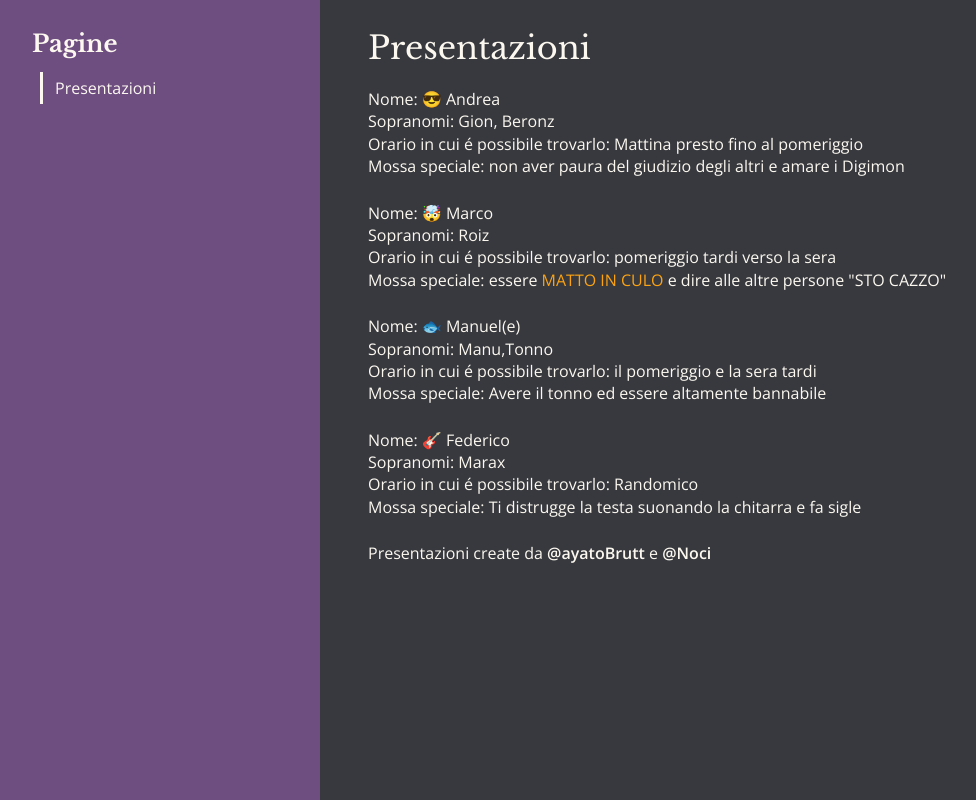
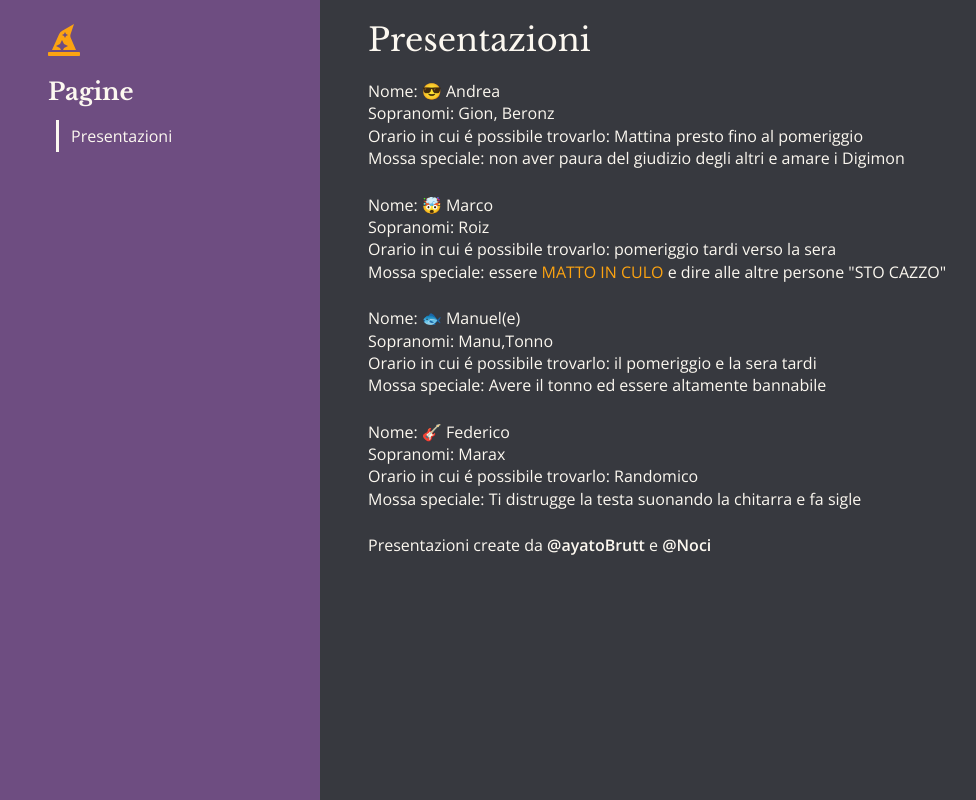
Before and after one commit to Sbax/therooflesstv, a React (Create React App) app: page /pages/presentazioni in a window 1280 px wide. Shown: the whole page, without its empty margins (0-976 px from the left). Built offline with nearby package versions, Linux system fonts and the light colour scheme.

Commit message:
Added navbar and 404 page

```diff
--- a/src/App.js
+++ b/src/App.js
@@ -1,6 +1,7 @@
 import React from 'react';
 import { Route, Switch } from 'wouter';
 import Home from './Home';
+import NotFound from './NotFound';
 import Pages from './Pages';
 import GlobalStyle from './theme/GlobalStyle';
 
@@ -12,6 +13,10 @@ function App() {
         <Route path="/" component={Home} />
         <Route path="/pages" component={Pages} />
         <Route path="/pages/:slug" component={Pages} />
+
+        <Route>
+          <NotFound />
+        </Route>
       </Switch>
     </>
   );
--- a/src/Home.js
+++ b/src/Home.js
@@ -9,6 +9,7 @@ import chroma from 'chroma-js';
 import React from 'react';
 import styled from 'styled-components';
 import { announcement } from './data/home.json';
+import Navbar from './Navbar';
 import Container from './styled/Container';
 import Hogwarts from './svgs/components/Hogwarts';
 import { breakpoints, colors, fontFamily } from './theme/theme';
@@ -74,6 +75,7 @@ const Announcement = styled.section`
 const Home = () => {
   return (
     <Container as="main">
+      <Navbar />
       <Illustration>
         <Hogwarts />
       </Illustration>
--- /dev/null
+++ b/src/Navbar.js
@@ -0,0 +1,49 @@
+import { faHatWizard } from '@fortawesome/free-solid-svg-icons';
+import { FontAwesomeIcon } from '@fortawesome/react-fontawesome';
+import React from 'react';
+import styled from 'styled-components';
+import { Link } from 'wouter';
+import { theme } from './theme/theme';
+
+const Container = styled.header`
+  background: ${theme.primary};
+  padding: 1.5rem 2rem;
+  padding-bottom: 0;
+
+  display: flex;
+  justify-content: space-between;
+  align-items: flex-end;
+
+  a {
+    color: ${theme.offWhite};
+    font-weight: bold;
+  }
+`;
+
+const HomeIcon = styled.span`
+  font-size: 2rem;
+`;
+
+const Navigation = styled.nav`
+  > * + * {
+    margin-left: 1rem;
+  }
+`;
+
+const Navbar = () => {
+  return (
+    <Container>
+      <HomeIcon>
+        <Link href="/">
+          <FontAwesomeIcon icon={faHatWizard} />
+        </Link>
+      </HomeIcon>
+
+      <Navigation>
+        <Link href="/pages">Sfoglia la Lore</Link>
+      </Navigation>
+    </Container>
+  );
+};
+
+export default Navbar;
--- a/src/NoPage.js
+++ b/src/NoPage.js
@@ -16,15 +16,18 @@ const Container = styled.section`
   }
 
   > span {
-    font-family: Arial, Helvetica, sans-serif;
     font-size: 3rem;
+
+    &.face {
+      font-family: Arial, Helvetica, sans-serif;
+    }
   }
 `;
 
 const NoPage = () => {
   return (
     <Container>
-      <span>╰( ͡° ͜ʖ ͡° )つ──☆*:・ﾟ </span>
+      <span class="face">╰( ͡° ͜ʖ ͡° )つ──☆*:・ﾟ </span>
       <span>Scegli una pagina</span>
     </Container>
   );
--- /dev/null
+++ b/src/NotFound.js
@@ -0,0 +1,62 @@
+import React from 'react';
+import styled from 'styled-components';
+import { Link } from 'wouter';
+import Navbar from './Navbar';
+import Container from './styled/Container';
+import Hogwarts from './svgs/components/Hogwarts';
+
+const Center = styled.section`
+  display: flex;
+  flex-direction: column;
+  align-items: center;
+
+  height: 100%;
+
+  padding-top: 15vh;
+
+  font-size: 3rem;
+
+  > * + * {
+    margin-top: 0.75em;
+  }
+
+  > span {
+    opacity: 0.5;
+
+    &.face {
+      font-family: Arial, Helvetica, sans-serif;
+    }
+
+    &.call-to-action {
+      opacity: 1;
+    }
+  }
+`;
+
+const Illustration = styled.div`
+  position: absolute;
+  bottom: 0;
+  left: 0;
+  right: 0;
+  z-index: -1;
+`;
+
+const NotFound = () => {
+  return (
+    <Container as="main">
+      <Navbar />
+      <Illustration>
+        <Hogwarts />
+      </Illustration>
+      <Center>
+        <span class="face">╰(•̀ 3 •́)━☆ﾟ.*･｡ﾟ</span>
+        <span>Non c'è un ca* qui</span>
+        <span className="call-to-action">
+          Torna alla <Link href="/">home</Link>
+        </span>
+      </Center>
+    </Container>
+  );
+};
+
+export default NotFound;
--- a/src/Page.js
+++ b/src/Page.js
@@ -8,7 +8,7 @@ const Container = styled.section`
   padding: 2rem;
 
   @media only screen and (min-width: ${breakpoints.tablet}) {
-    padding: 2rem 3rem;
+    padding: 1.5rem 3rem;
   }
 
   > * + * {
--- a/src/Pages.js
+++ b/src/Pages.js
@@ -1,25 +1,34 @@
+import { faHatWizard } from '@fortawesome/free-solid-svg-icons';
+import { FontAwesomeIcon } from '@fortawesome/react-fontawesome';
 import React from 'react';
 import styled from 'styled-components';
 import { Link, useRoute } from 'wouter';
 import NoPage from './NoPage';
+import NotFound from './NotFound';
 import Page from './Page';
 import { breakpoints, fontFamily, theme } from './theme/theme';
 
 const Sidebar = styled.aside`
-  padding: 2rem;
+  background: ${theme.primary};
+  padding: 0 3rem;
+`;
+
+const HomeIcon = styled.span`
+  display: inline-block;
+  font-size: 2rem;
+  padding: 1.5rem 0;
 `;
 
 const Title = styled.h1`
-  font-size: 1.5em;
+  font-size: 1.5rem;
   font-weight: bold;
   font-family: ${fontFamily.serif};
+  margin-bottom: 1rem;
 `;
 
 const List = styled.ul`
-  background: ${theme.primary};
   color: ${theme.offWhite};
-  height: 100%;
-  padding: 1rem 0;
+
   margin-left: 0.5rem;
 
   > li {
@@ -93,9 +102,19 @@ const Pages = () => {
 
   const [match, params] = useRoute('/pages/:slug');
 
+  const page = match && pages.find(({ slug }) => slug === params.slug);
+  if (match && !page) {
+    return <NotFound />;
+  }
+
   return (
     <Container className={match && 'matches'}>
       <Sidebar>
+        <Link href="/">
+          <HomeIcon>
+            <FontAwesomeIcon icon={faHatWizard} />
+          </HomeIcon>
+        </Link>
         <Title>Pagine</Title>
         <List>
           {pages.map(({ slug, title }) => (
@@ -114,7 +133,6 @@ const Pages = () => {
         ) : (
           (() => {
             const page = pages.find(({ slug }) => slug === params.slug);
-
             return <Page page={page} />;
           })()
         )}
--- a/src/theme/theme.js
+++ b/src/theme/theme.js
@@ -1,6 +1,6 @@
 export const colors = {
   russianViolet: '#6E4D81',
-  jagger: '#3D3149',
+  jagger: '#50455b',
   floralWhite: '#FCF8F0',
   greenSheen: '#6bA69D',
   orangeWeb: '#FCA311',
```
